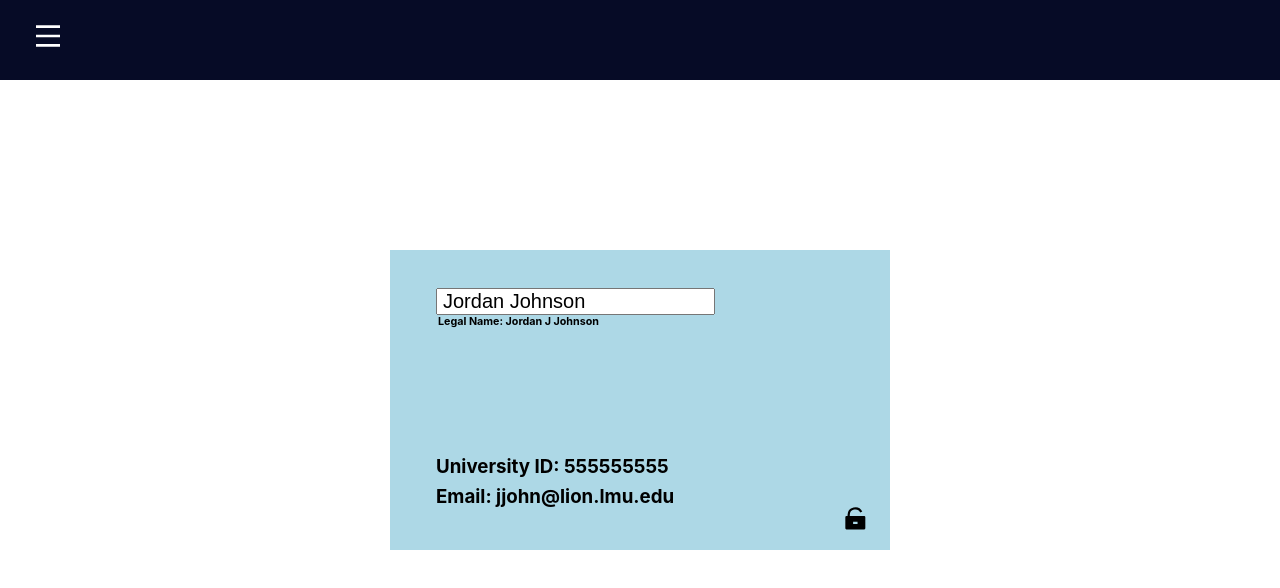
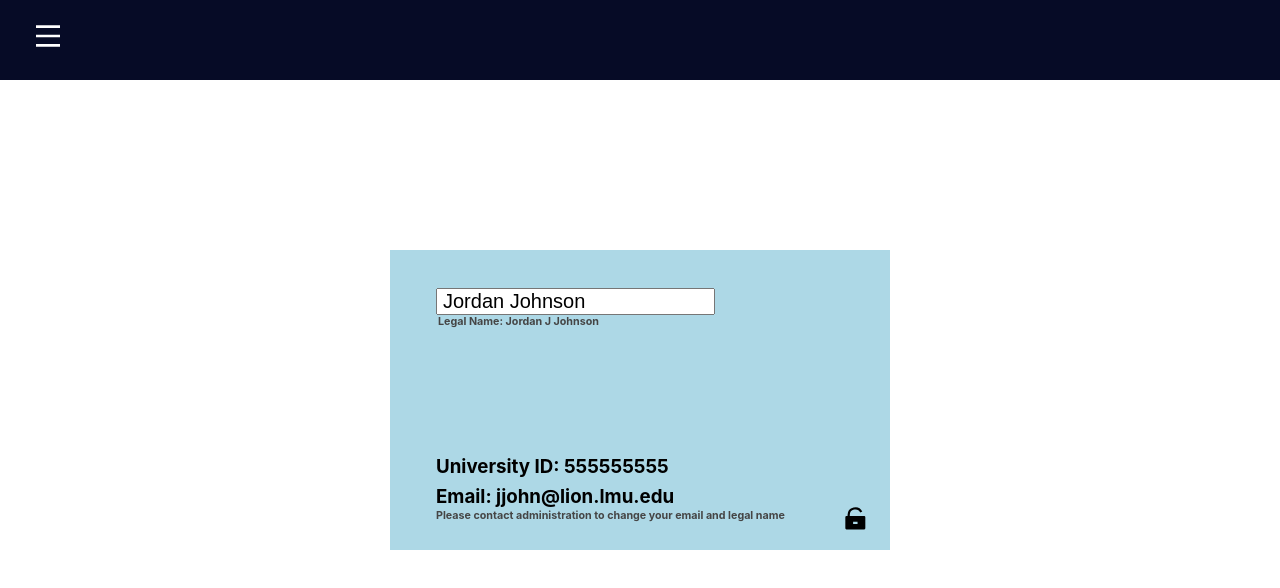
Before and after one commit to TyniTay/Prowlers, a React (Create React App) app: page / in a window 1280 px wide. Both pictures are taken after a click on the button 858 px from the left and 498 px from the top of the page. Shown: the top 588 px of the page. Built offline with nearby package versions, Linux system fonts and the light colour scheme; the HTML template or start-up script is replaced by a standard one.

Commit message:
added disclaimer message

```diff
--- a/src/Components/Pages/StudentInfo/StudentInfo.css
+++ b/src/Components/Pages/StudentInfo/StudentInfo.css
@@ -7,7 +7,7 @@
   background-color: lightblue;
   display: flex;
   min-width: 500px;
-  min-height: 250px;
+  min-height: 200px;
 
   transition: 850ms;
 }
@@ -40,10 +40,17 @@
   padding: 30px;
 }
 
-.otherInfo {
+.emailAndID {
   position: absolute;
   bottom: 8px;
   left: 16px;
+  line-height: 30px;
   padding: 30px;
-  line-height: 30px;
 }
+
+.updateDisclaimer {
+  position: absolute;
+  bottom: 8px;
+  left: 16px;
+  padding: 0px 0px 20px 28px;
+}
--- a/src/Components/Pages/StudentInfo/StudentInfo.js
+++ b/src/Components/Pages/StudentInfo/StudentInfo.js
@@ -5,9 +5,9 @@ import profileImage from "../../../Assets/noprofilepic.png";
 import {getUsername, setUsername} from "../../../Data";
 import './StudentInfo.css'
 
-function otherInfo() {
+function emailAndID() {
     return(
-         <div className ="otherInfo">
+         <div className ="emailAndID">
                     <h3>University ID: 555555555</h3>
                     <h3>Email: jjohn@lion.lmu.edu</h3>
         </div>
@@ -16,7 +16,7 @@ function otherInfo() {
 
 function legalName() {
     return (
-        <h6 style={{textIndent: '2px'}}>Legal Name: Jordan J Johnson</h6>
+        <h6 style={{color: '#454545', textIndent: '2px'}}>Legal Name: Jordan J Johnson</h6>
     )
 }
 
@@ -55,7 +55,11 @@ const StudentInfo = (props) => {
                         </input>
                         {legalName()}
                 </form>
-                 {otherInfo()}
+                    {emailAndID()}
+                     <h6 className="updateDisclaimer" style={{color: '#454545', textIndent: '2px'}}>
+                         Please contact administration to change your email and legal name
+                    </h6>
+
                 <IconContext.Provider value={{size: '2em'}}>
                 <button className = "updateButton" onClick={handleConfirmInfo}><RiIcons.RiLockUnlockFill/></button>
                 </IconContext.Provider>
@@ -71,7 +75,7 @@ const StudentInfo = (props) => {
                 <h2>{name}</h2>
                 {legalName()}
             </div>
-            {otherInfo()}
+            {emailAndID()}
             <IconContext.Provider value={{size: '2em'}}>
                 <button className = "updateButton" onClick={handleUpdateInfo}><RiIcons.RiLockFill/></button>
             </IconContext.Provider>
```
